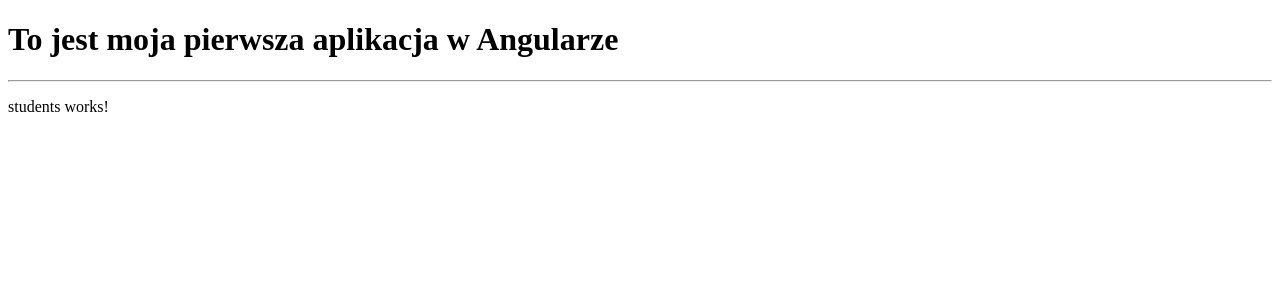
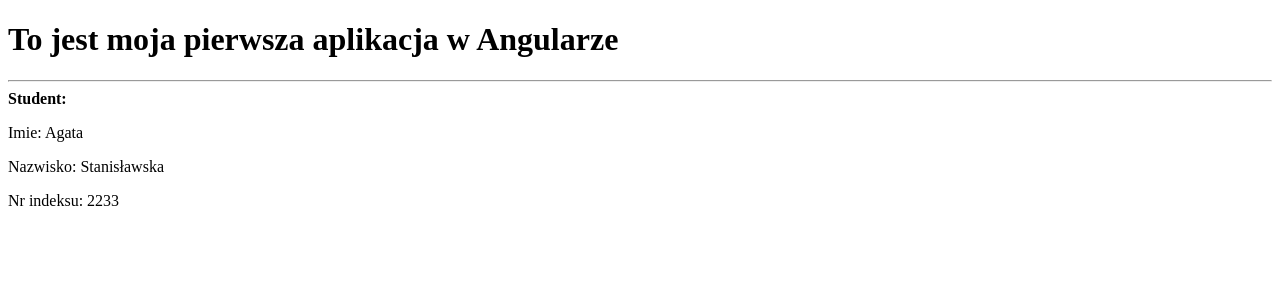
Before and after one commit to szymonbartnik/podstawowe-technologie-internetowe, an Angular app in the folder podstawowe-technologie/: page / in a window 1280 px wide. Shown: the top 300 px of the page. Built offline with nearby package versions, Linux system fonts and the light colour scheme.

Commit message:
added student class and binding student data on view

```diff
--- a/podstawowe-technologie/src/app/students/students.component.html
+++ b/podstawowe-technologie/src/app/students/students.component.html
@@ -1 +1,6 @@
-<p>students works!</p>
+<b>Student:</b>
+<div>
+  <p>Imie: {{student.name}}</p>
+  <p>Nazwisko: {{student.surname}}</p>
+  <p>Nr indeksu: {{student.id}}</p>
+</div>
--- a/podstawowe-technologie/src/app/students/students.component.ts
+++ b/podstawowe-technologie/src/app/students/students.component.ts
@@ -1,4 +1,4 @@
-import { Component, OnInit } from '@angular/core';
+import {Component, OnInit} from '@angular/core';
 
 @Component({
   selector: 'app-students',
@@ -7,9 +7,20 @@ import { Component, OnInit } from '@angular/core';
 })
 export class StudentsComponent implements OnInit {
 
-  constructor() { }
+  student: Student;
+
+  constructor() {
+  }
 
   ngOnInit(): void {
+    this.student = new Student('Agata', 'Stanisławska', 2233);
   }
 
 }
+
+export class Student {
+  constructor(public name: string,
+              public surname: string,
+              public id: number) {
+  }
+}
```
